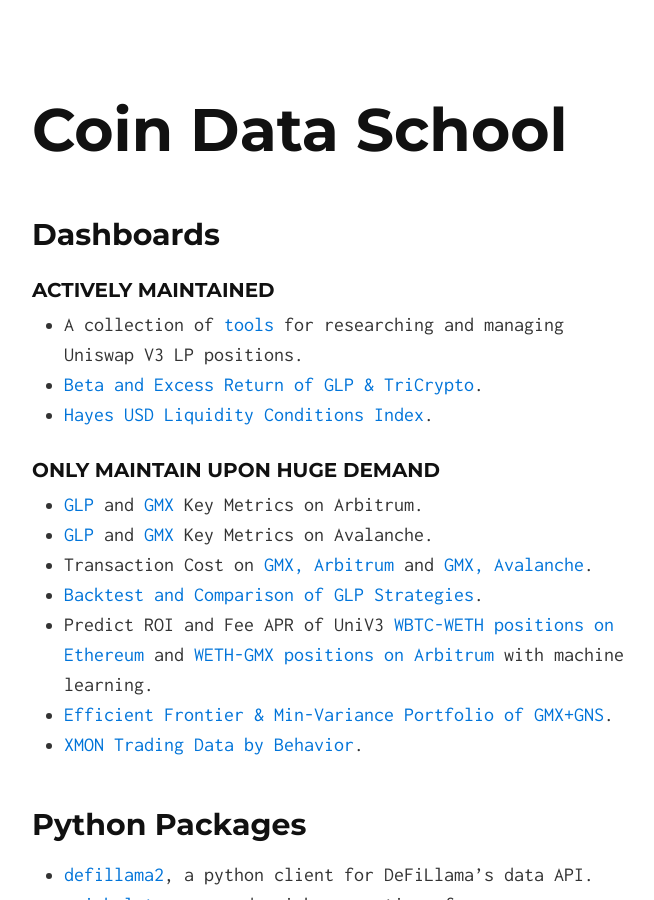
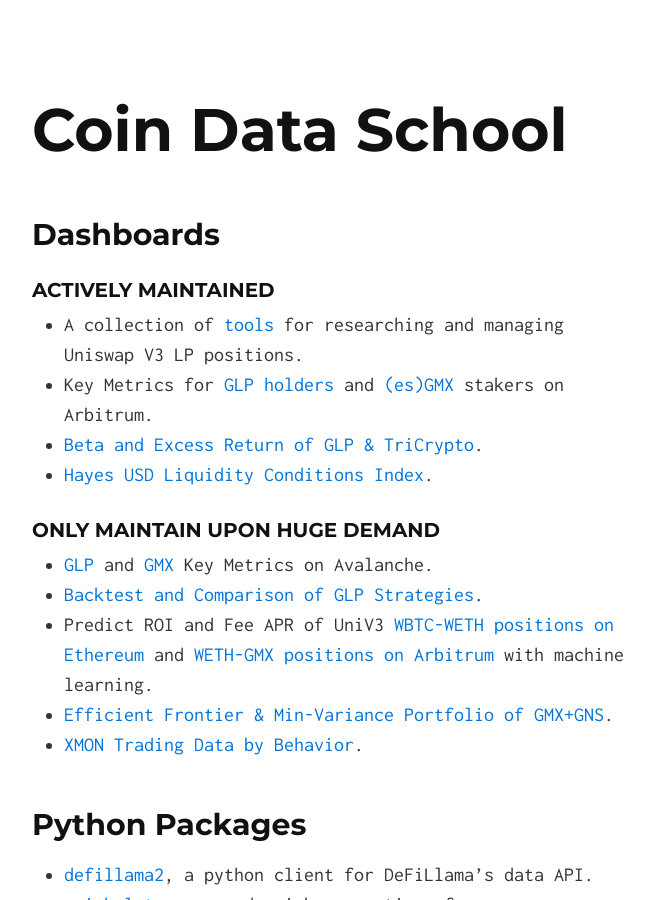
Before and after one commit to coindataschool/showcase, a Jekyll site: the page built from index.md, in a window 1280 px wide and 900 px high. Shown: the whole window, without its empty margins (306-960 px from the left). Built offline with Jekyll 4.4.1, drawn with Linux system fonts in a browser that asks for light colours; our own code applies the rules of GitHub Pages for plain Markdown files.

Commit message:
update content

```diff
--- a/index.md
+++ b/index.md
@@ -7,14 +7,13 @@ layout: default
 ### Actively Maintained
 
 * A collection of [tools](https://twitter.com/coindataschool/status/1658997596927713281) for researching and managing Uniswap V3 LP positions.
+* Key Metrics for [GLP holders](https://dune.com/coindataschool/glp-arbitrum) and [(es)GMX](https://dune.com/coindataschool/gmx-arbitrum) stakers on Arbitrum.
 * [Beta and Excess Return of GLP & TriCrypto](https://coindataschool-beta-sharpe-ret-dashboard-main-5rm56h.streamlitapp.com/).
 * [Hayes USD Liquidity Conditions Index](https://coindataschool-husdlci-main-pfjljd.streamlit.app/).
 
 ### Only Maintain Upon Huge Demand
 
-* [GLP](https://dune.com/coindataschool/glp-arbitrum) and [GMX](https://dune.com/coindataschool/gmx-arbitrum) Key Metrics on Arbitrum.
 * [GLP](https://dune.com/coindataschool/glp-avalanche) and [GMX](https://dune.com/coindataschool/gmx-avalanche) Key Metrics on Avalanche.
-* Transaction Cost on [GMX, Arbitrum](https://dune.com/coindataschool/cost-of-transactions-on-gmx-arbitrum) and [GMX, Avalanche](https://dune.com/coindataschool/cost-of-transactions-on-gmx-avalanche).
 * [Backtest and Comparison of GLP Strategies](https://coindataschool-glp-strats-comp-dashboard-main-vimp75.streamlitapp.com/).
 * Predict ROI and Fee APR of UniV3 [WBTC-WETH positions on Ethereum](https://coindataschool-univ3-roi-prediction-wbtc-weth-main-oufzxi.streamlit.app/) and [WETH-GMX positions on Arbitrum](https://coindataschool-univ3-roi-prediction-weth-gmx-main-spynrp.streamlit.app/) with machine learning.
 * [Efficient Frontier & Min-Variance Portfolio of GMX+GNS](https://coindataschool-minvar-portfolio-dashbord-main-w2wjqa.streamlit.app/).
```
